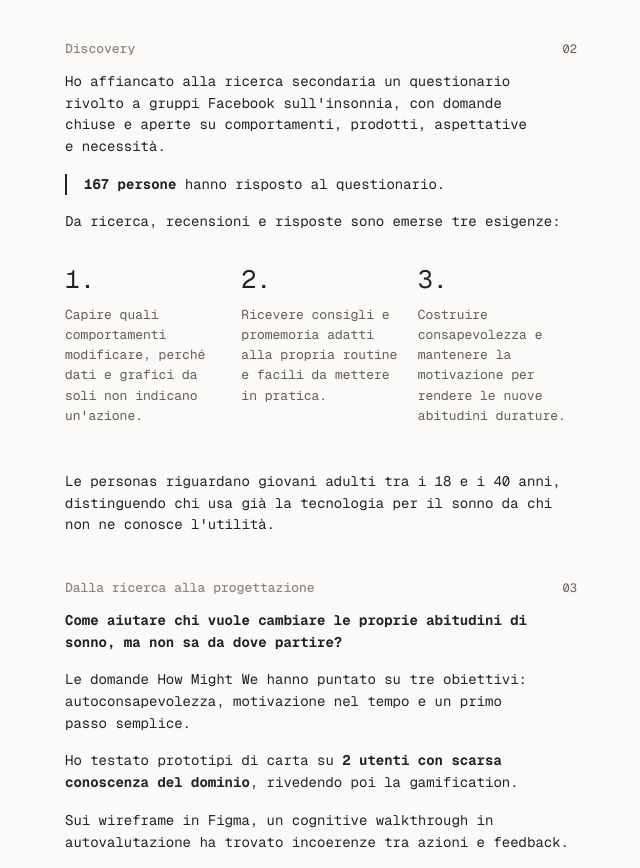
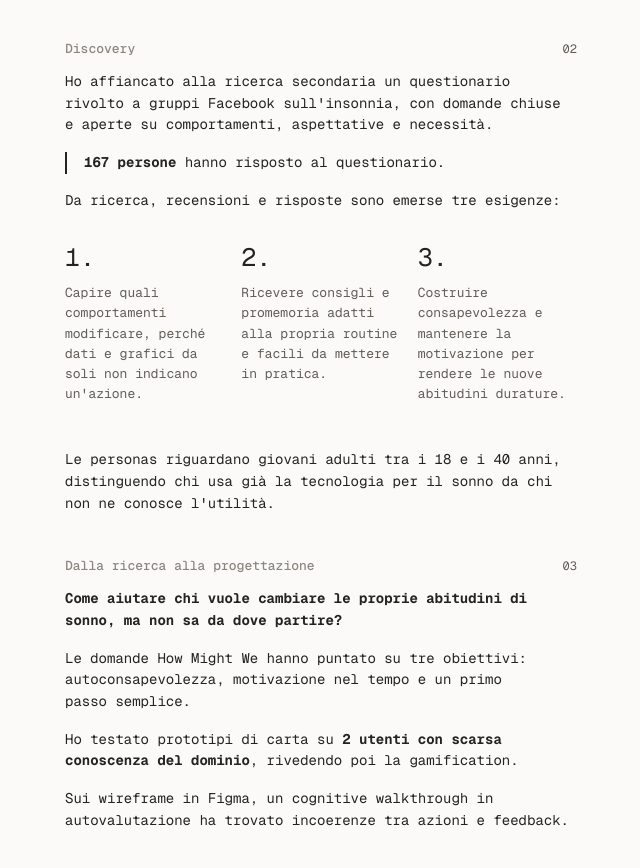
Before and after one commit to espdav/espdav.github.io, a plain HTML site: page progetti/somnis.html in a window 1280 px wide. Shown: the part 1379-2247 px from the top of the page, without its empty margins (319-959 px from the left). Drawn offline with Linux system fonts and the light colour scheme.

Commit message:
Update somnis.html

```diff
--- a/progetti/somnis.html
+++ b/progetti/somnis.html
@@ -60,7 +60,7 @@
 
     <section class="project-copy" aria-labelledby="discovery-heading">
       <div class="section-heading"><h2 id="discovery-heading" class="project-heading">Discovery</h2><span class="aside">02</span></div>
-      <p>Ho affiancato alla ricerca secondaria un questionario rivolto a gruppi Facebook sull'insonnia, con domande chiuse e aperte su comportamenti, prodotti, aspettative e necessità.</p>
+      <p>Ho affiancato alla ricerca secondaria un questionario rivolto a gruppi Facebook sull'insonnia, con domande chiuse e aperte su comportamenti, aspettative e necessità.</p>
       <p class="project-highlight"><strong>167 persone</strong> hanno risposto al questionario.</p>
       <p>Da ricerca, recensioni e risposte sono emerse tre esigenze:</p>
       <ol class="project-findings">
```
